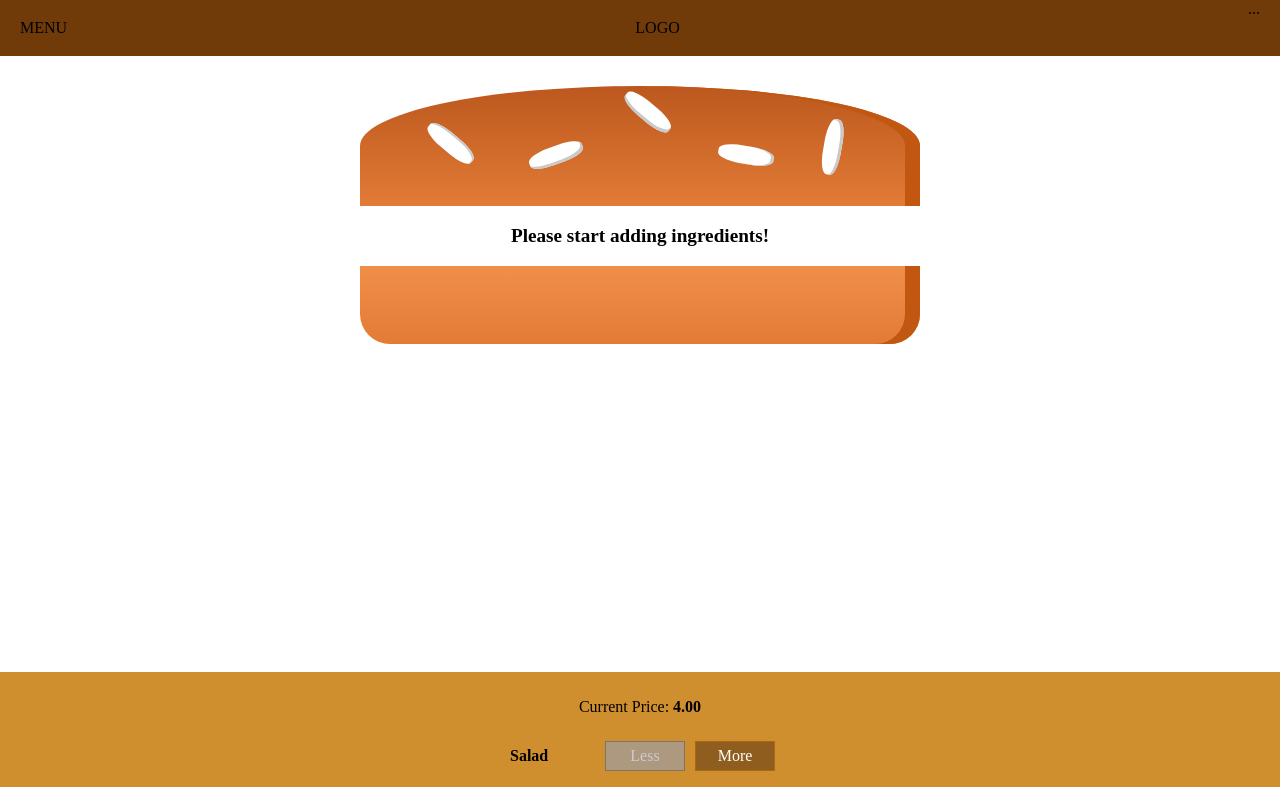
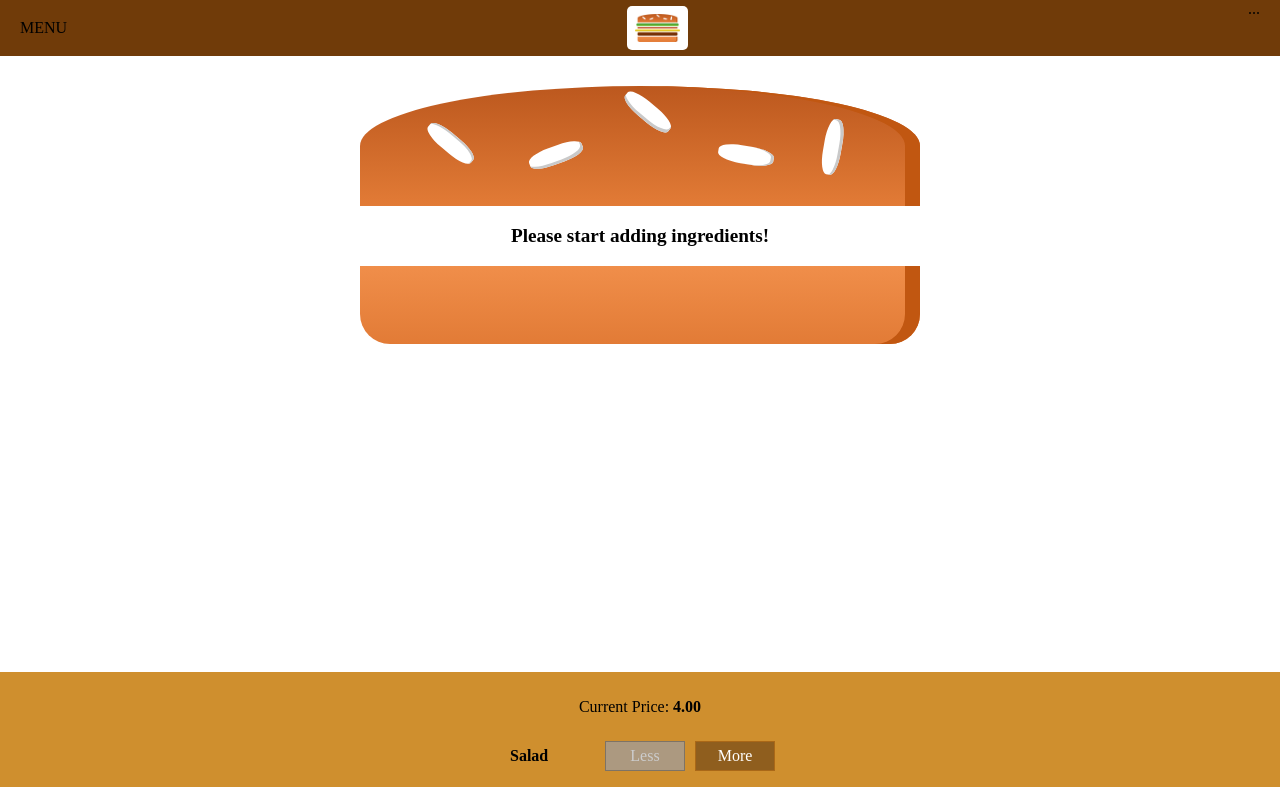
Before and after one commit to BartlomiejWrz/burger-app, a React app: page / in a window 1280 px wide. Shown: the top 787 px of the page. Built offline with nearby package versions, Linux system fonts and the light colour scheme.

Commit message:
new logo

```diff
--- /dev/null
+++ b/src/components/Logo/Logo.js
@@ -0,0 +1,12 @@
+import React from 'react';
+
+import burgerLogo from "../../assets/images/burger-logo.png";
+import classes from "./Logo.module.css";
+
+const logo = () => (
+	<div className={classes.Logo}>
+		<img src={burgerLogo} alt="MyBurger" />
+	</div>
+);
+
+export default logo;
--- /dev/null
+++ b/src/components/Logo/Logo.module.css
@@ -0,0 +1,12 @@
+.Logo{
+	background-color: white;
+	padding:8px;
+	height:80%;
+	box-sizing: border-box;
+	border-radius: 5px;
+
+}
+
+.Logo img{
+	height: 100%;
+}
--- a/src/components/Navigation/Toolbar/Toolbar.js
+++ b/src/components/Navigation/Toolbar/Toolbar.js
@@ -1,11 +1,12 @@
 import React from 'react';
 
 import classes from './Toolbar.module.css';
+import Logo from '../../Logo/Logo';
 
 const toolbar = (props) => (
 	<header className={classes.Toolbar}>
 		<div>MENU</div>
-		<div>LOGO</div>
+		<Logo />
 		<nav>
 			...
 		</nav>
```
Also changed, not shown: src/assets/images/burger-logo.png (added).
